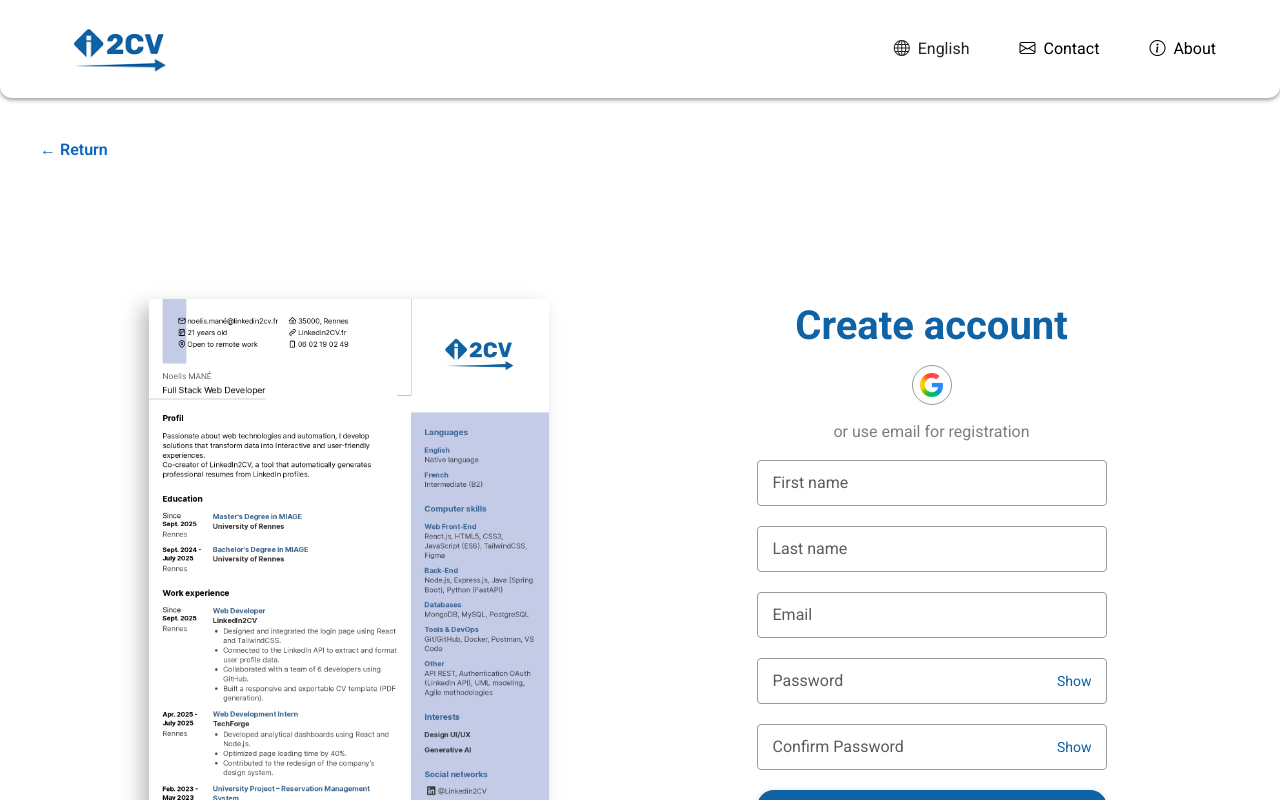
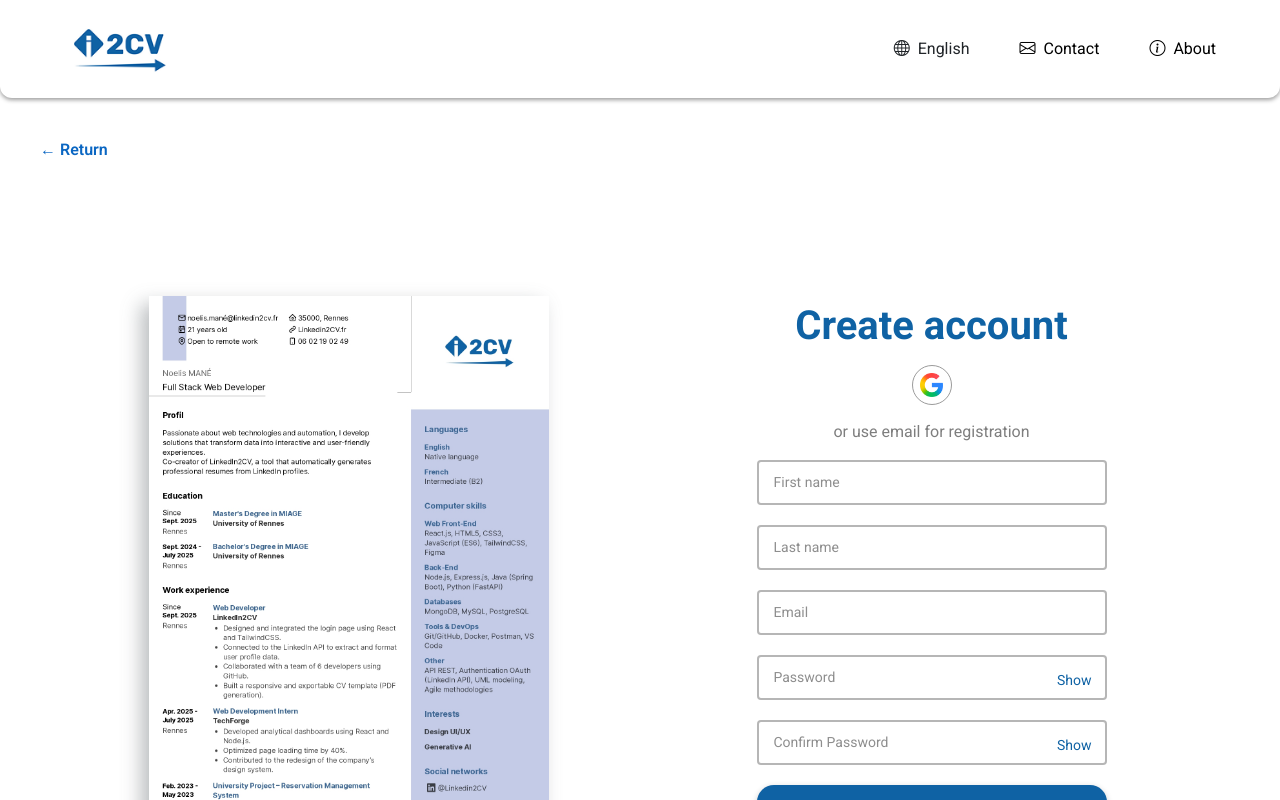
Before and after one commit to Projet-PDL/Frontend, a Vue app: page /register in a window 1280 px wide. Shown: the top 800 px of the page. Built offline with nearby package versions, Linux system fonts and the light colour scheme; the HTML template or start-up script is replaced by a standard one.

Commit message:
added global input styling

```diff
--- a/src/assets/main.css
+++ b/src/assets/main.css
@@ -86,6 +86,30 @@
   text-shadow: 0 1px 5px rgba(124, 174, 223, 0.35);
 }
 
+.input-field {
+  width: 100%;
+  padding: 8px 10px;
+  border: 2px solid #80808093;
+  border-radius: 10px;
+  font-size: 14px;
+}
+
+input-field {
+  border: 2px solid #80808093;
+  border-radius: 10px;
+  padding: 8px 10px;
+}
+
+.input-field::placeholder {
+  color: #8E8E8E;
+}
+
+.input-field:focus {
+  outline: none;
+  border-color: #0a66c2;
+  box-shadow: 0 0 0 2px rgba(10, 102, 194, 0.12);
+}
+
 .back-link {
   display: inline-block;
   color: #0a66c2;
--- a/src/views/ContactView.vue
+++ b/src/views/ContactView.vue
@@ -67,25 +67,25 @@
         <div class="form-grid two-cols">
           <div class="field">
             <label>First name*</label>
-            <input v-model="first_name" type="text" placeholder="Your first name" />
+            <input v-model="first_name" class="input-field" type="text" placeholder="Your first name" />
           </div>
           <div class="field">
             <label>Last name*</label>
-            <input v-model="last_name" type="text" placeholder="Your last name" />
+            <input v-model="last_name" class="input-field" type="text" placeholder="Your last name" />
           </div>
           <div class="field">
             <label>Email*</label>
-            <input v-model="email" type="email" placeholder="your@email.com" />
+            <input v-model="email" class="input-field" type="email" placeholder="your@email.com" />
           </div>
           <div class="field">
             <label>Phone</label>
-            <input v-model="phone" type="text" placeholder="+33 ..." />
+            <input v-model="phone" class="input-field" type="text" placeholder="+33 ..." />
           </div>
         </div>
 
         <div class="field message">
           <label>Message*</label>
-          <textarea v-model="message" rows="4" placeholder="Write your message here"></textarea>
+          <textarea v-model="message" class="input-field" rows="4" placeholder="Write your message here"></textarea>
         </div>
 
         <p v-if="errorMessage" class="error">{{ errorMessage }}</p>
@@ -203,25 +203,6 @@
     font-weight: 500;
 }
 
-input, textarea {
-  border: 2px solid #80808093;
-  border-radius: 10px;
-  padding: 8px 10px;
-  resize: vertical;
-}
-
-.field input::placeholder,
-.field textarea::placeholder {
-  color: #8E8E8E;
-}
-
-input:focus, textarea:focus {
-  outline: none;
-  border-color: #0a66c2;
-  box-shadow: 0 0 0 2px rgba(10,102,194,.12);
-
-}
-
 .actions {
     display: flex;
     justify-content: flex-end;
--- a/src/views/Login.vue
+++ b/src/views/Login.vue
@@ -53,14 +53,14 @@
         <input
             v-model="email"
             type="email"
-            class="form-control"
+            class="input-field"
             placeholder="Email"
         />
         <div class="password-field">
           <input
             v-model="password"
             :type="showPassword ? 'text' : 'password'"
-            class="form-control"
+            class="input-field"
             placeholder="Password"
           />
           <span class="toggle-password" @click="showPassword = !showPassword">
@@ -145,15 +145,10 @@
   margin: 20px 0 20px;
 }
 
-.form-control {
+.input-field {
   padding: 10px 15px 10px;
   border-radius: 4px;
-  border: 1px solid #9b9b9bff;
   margin-bottom: 1rem;
-}
-
-.form-control::placeholder {
-  color: #8E8E8E;
 }
 
 .password-field {
@@ -163,7 +158,7 @@
 .toggle-password {
   position: absolute;
   right: 15px;
-  top: 50%;
+  top: 38%;
   transform: translateY(-50%);
   font-size: 14px;
   color: #0F62A4;
--- a/src/views/Register.vue
+++ b/src/views/Register.vue
@@ -32,7 +32,7 @@
 
   setTimeout(() => {
     showSuccess.value = false
-    router.push("/app")
+    router.push("/creation")
   }, 1500)
 }
 </script>
@@ -56,19 +56,19 @@
 
         <p>or use email for registration</p>
 
-        <input v-model="first_name" type="text" class="form-control" placeholder="First name" />
-        <input v-model="last_name" type="text" class="form-control" placeholder="Last name" />
-        <input v-model="email" type="email" class="form-control" placeholder="Email" />
+        <input v-model="first_name" type="text" class="input-field" placeholder="First name" />
+        <input v-model="last_name" type="text" class="input-field" placeholder="Last name" />
+        <input v-model="email" type="email" class="input-field" placeholder="Email" />
 
         <div class="password-field">
-          <input :type="showPassword ? 'text' : 'password'" v-model="password" class="form-control" placeholder="Password" />
+          <input :type="showPassword ? 'text' : 'password'" v-model="password" class="input-field" placeholder="Password" />
           <span class="toggle-password" @click="showPassword = !showPassword">
             {{ showPassword ? 'Hide' : 'Show' }}
           </span>
         </div>
 
         <div class="password-field">
-          <input :type="showConfirmPassword ? 'text' : 'password'" v-model="confirmPassword" class="form-control" placeholder="Confirm Password" />
+          <input :type="showConfirmPassword ? 'text' : 'password'" v-model="confirmPassword" class="input-field" placeholder="Confirm Password" />
           <span class="toggle-password" @click="showConfirmPassword = !showConfirmPassword">
             {{ showConfirmPassword ? 'Hide' : 'Show' }}
           </span>
@@ -144,10 +144,9 @@
   color: #7e7e7eff;
 }
 
-.form-control {
+.input-field {
   padding: 10px 15px 10px;
   border-radius: 4px;
-  border: 1px solid #9b9b9bff;
   margin-bottom: 20px;
 }
 
@@ -158,7 +157,7 @@
 .toggle-password {
   position: absolute;
   right: 15px;
-  top: 50%;
+  top: 38%;
   transform: translateY(-50%);
   font-size: 14px;
   color: #0F62A4;
```
